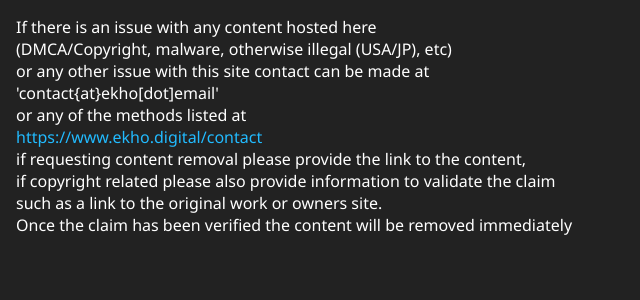
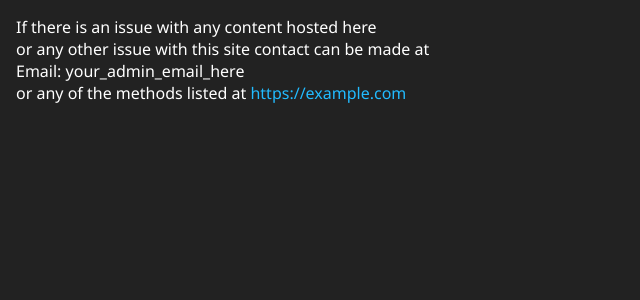
Before and after one commit to 0Ekho/x88-moe, a PHP site: page /contact/ in a window 1280 px wide. Shown: the top 300 px of the page, without its empty margins (0-640 px from the left). Run offline with PHP 8.4, Linux system fonts and the light colour scheme.

Commit message:
do not default contact to my email

```diff
--- a/src/public/contact/index.php
+++ b/src/public/contact/index.php
@@ -6,16 +6,9 @@
 <body>
     <div>
         If there is an issue with any content hosted here<br>
-        (DMCA/Copyright, malware, otherwise illegal (USA/JP), etc)<br>
         or any other issue with this site contact can be made at<br>
-        <strong>'contact{at}ekho[dot]email'</strong><br>
-        or any of the methods listed at<br>
-        <a href="https://www.ekho.digital/contact">https://www.ekho.digital/contact</a><br>
-        if requesting content removal please provide the link to the content,<br>
-        if copyright related please also provide information to validate the claim<br>
-        such as a link to the original work or owners site.<br>
-        Once the claim has been verified the content will be removed immediately<br>
-
+        <strong>Email: your_admin_email_here</strong><br>
+        or any of the methods listed at <a href="<your_site>">https://example.com</a><br>
     </div>
 </body>
 </html>
--- a/src/public/index.php
+++ b/src/public/index.php
@@ -10,7 +10,7 @@
         - File host <br>
         <span class=smallnote>I dislike frontend development....<br></span>
         <br>
-        <a href="contact/">DMCA/Copyright/Contact</a>
+        <a href="contact/">Contact</a>
     </div>
 </body>
 </html>
```
